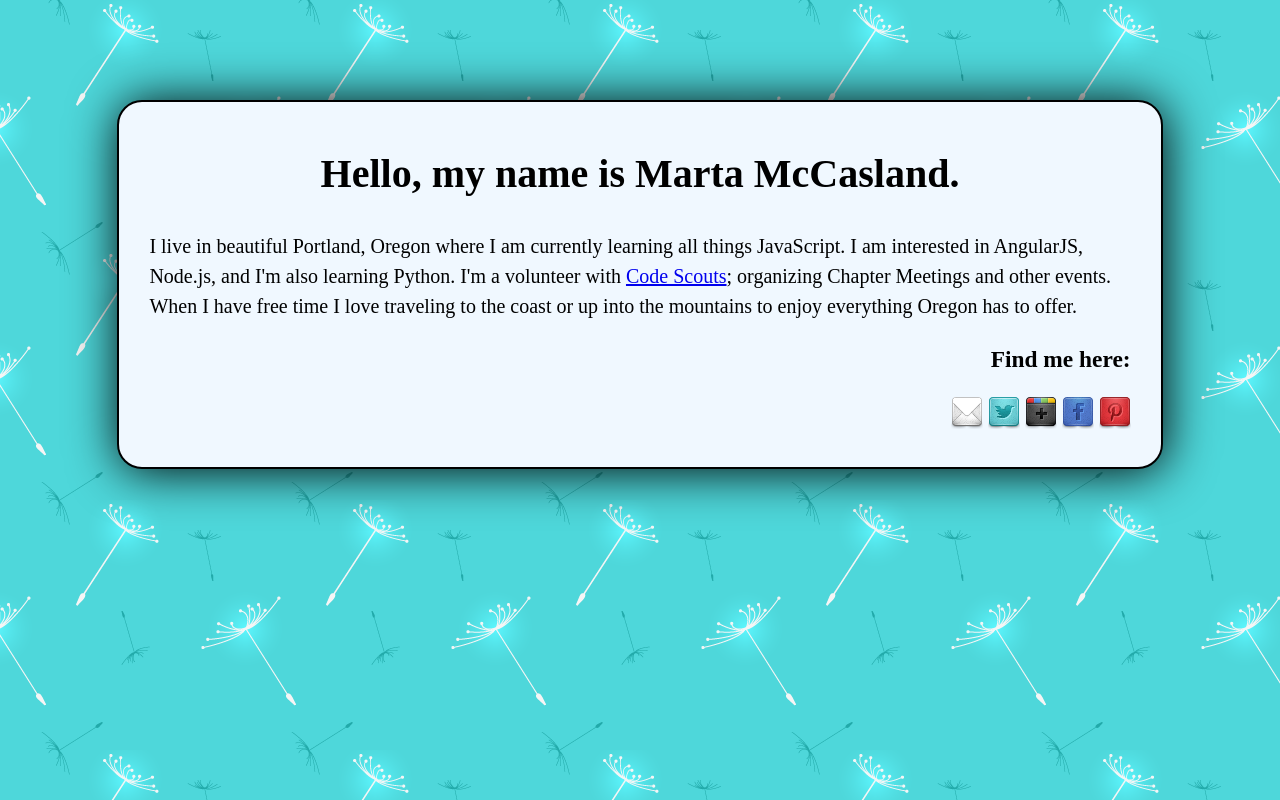
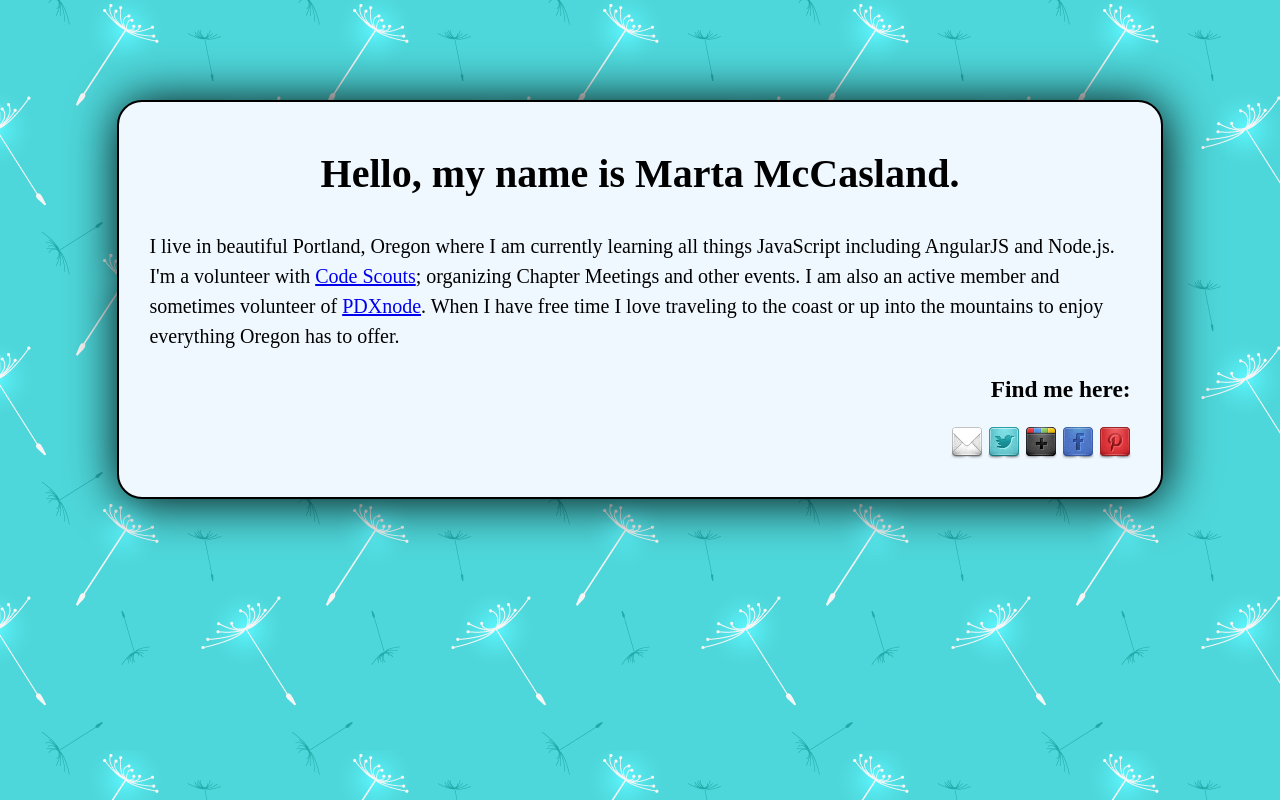
Before and after one commit to martamccasland/martamccasland.github.io, a plain HTML site: page index.html in a window 1280 px wide. Drawn offline with Linux system fonts and the light colour scheme; a web font is replaced by a local one.

Commit message:
Corrects tab spacing and updates bio

```diff
--- a/index.html
+++ b/index.html
@@ -25,8 +25,7 @@
     html {
       font: 20px/30px 'Trocchi', serif;
       color: black;
-			background-image: url(img/dandelion-seeds-pattern.png);
-      /* background image from http://www.backgroundlabs.com/item/dandelion-seeds-pattern */
+      background-image: url(img/dandelion-seeds-pattern.png); /* background image from http://www.backgroundlabs.com/item/dandelion-seeds-pattern */
     }
     .container {
       width: 80%;
@@ -58,9 +57,7 @@
     <div class="container">
       <h1 class="intro">Hello, my name is Marta McCasland.</h1>
       <div class="about">
-				<p>
-					I live in beautiful Portland, Oregon where I am currently learning all things JavaScript. I am interested in AngularJS, Node.js, and I'm also learning Python. I'm a volunteer with <a href="http://codescouts.org/">Code Scouts</a>; organizing Chapter Meetings and other events. When I have free time I love traveling to the coast or up into the mountains to enjoy everything Oregon has to offer.
-				</p>
+        <p>I live in beautiful Portland, Oregon where I am currently learning all things JavaScript including  AngularJS and Node.js. I'm a volunteer with <a href="http://codescouts.org/">Code Scouts</a>; organizing Chapter Meetings and other events. I am also an active member and sometimes volunteer of <a href="http://www.meetup.com/pdxnode/">PDXnode</a>. When I have free time I love traveling to the coast or up into the mountains to enjoy everything Oregon has to offer.</p>
       </div>
       <div class="contact"><h3>Find me here:</h3></div>
         <div class="buttons">
@@ -73,5 +70,6 @@
           </span>
         </div>
       </div>
+    </div>
   </body>
 </html>
```
Lines whose indentation alone changed are shown as unchanged.
